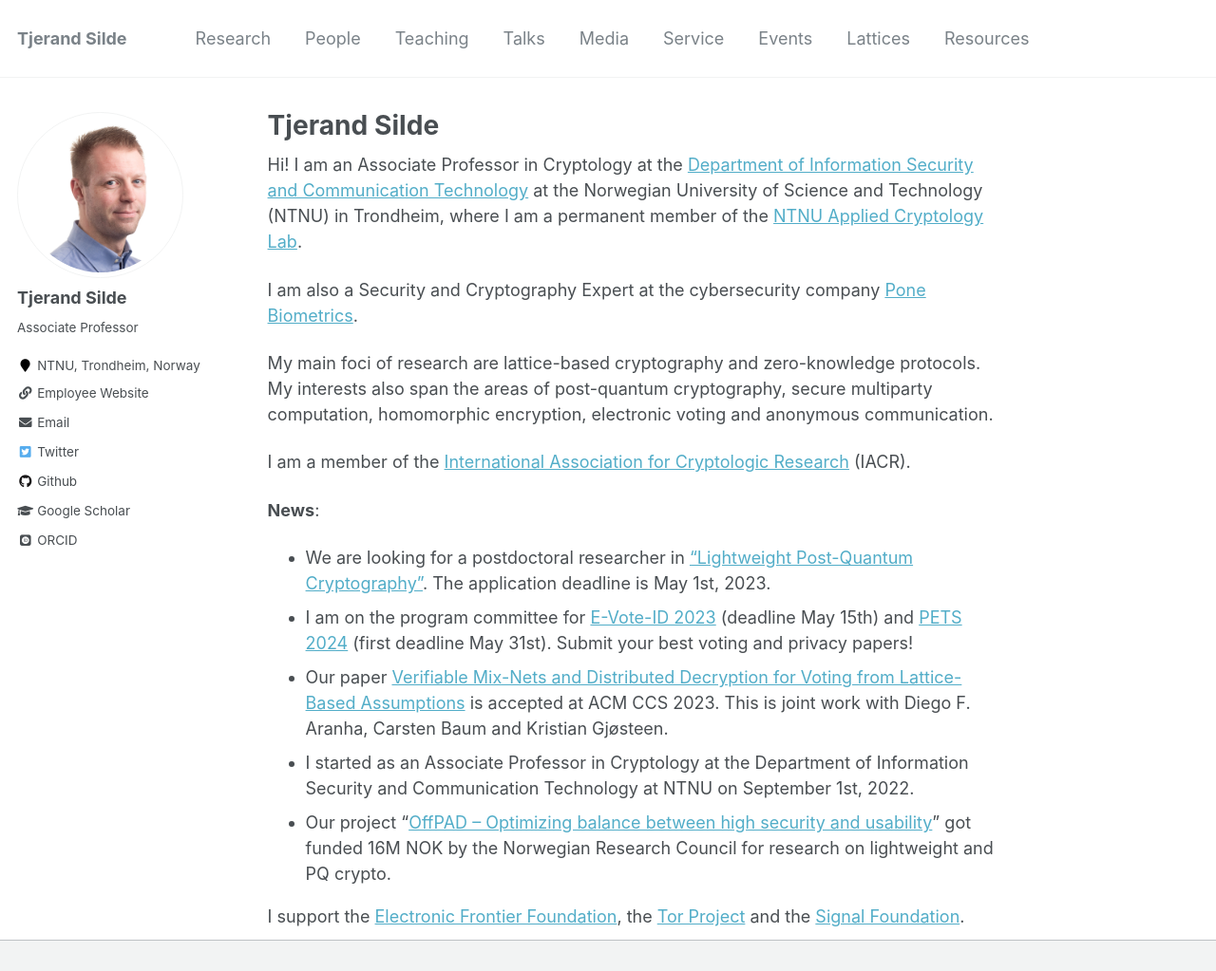
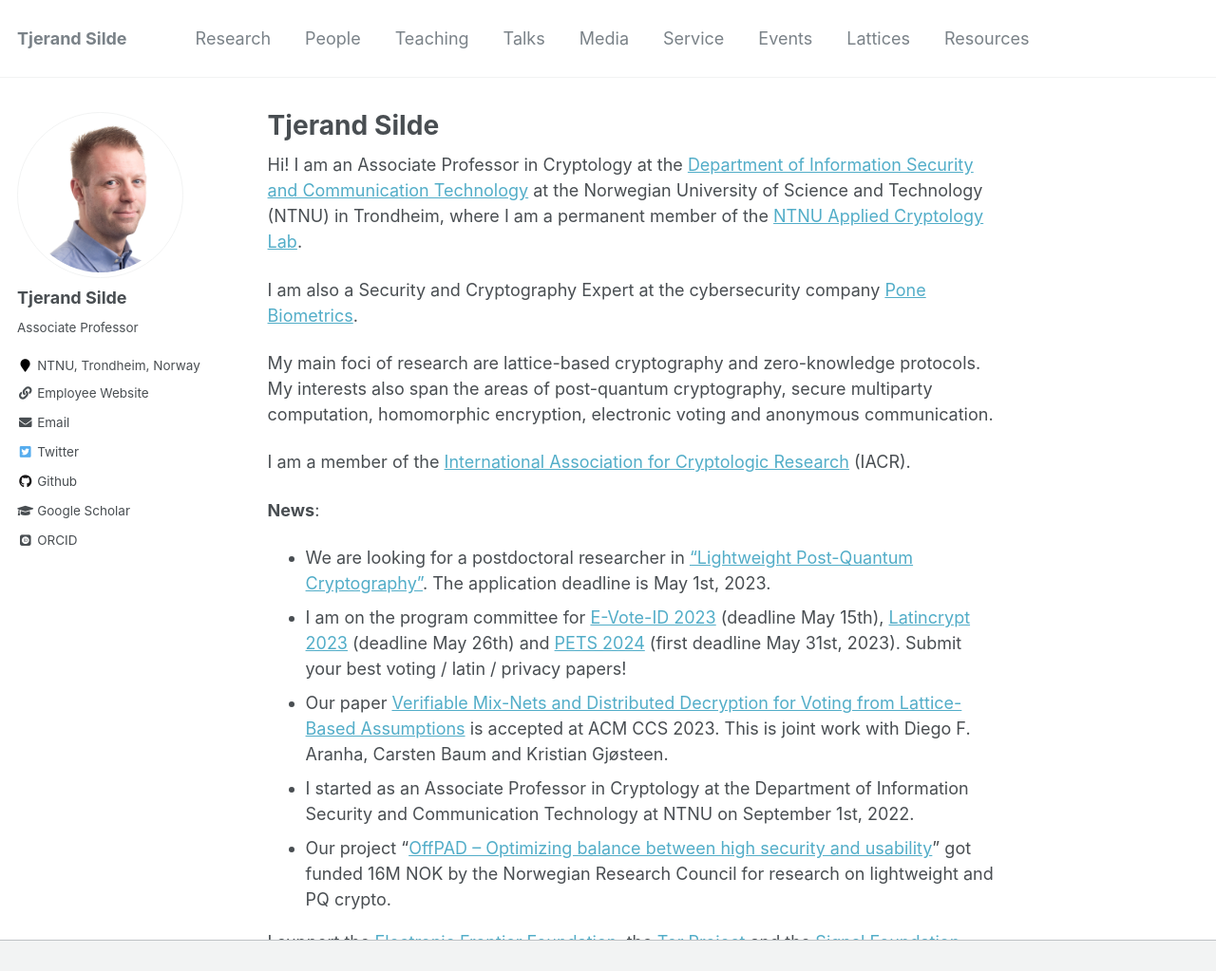
Before and after one commit to tjesi/tjesi.github.io, a Jekyll site: the page built from _pages/about.md, in a window 1280 px wide and 1219 px high, cut to the strip 0-1023 px from the top of the window. Shown: the whole strip at 95% size. Built offline with Jekyll 4.4.1, drawn with Linux system fonts in a browser that asks for light colours; some web fonts are replaced.

Commit message:
Update about.md

```diff
--- a/_pages/about.md
+++ b/_pages/about.md
@@ -19,7 +19,7 @@
 **News**:
 
 - We are looking for a postdoctoral researcher in ["Lightweight Post-Quantum Cryptography"](https://www.jobbnorge.no/en/available-jobs/job/243244/postdoctoral-fellow-in-lightweight-post-quantum-cryptography). The application deadline is May 1st, 2023.
-- I am on the program committee for [E-Vote-ID 2023](https://e-vote-id.org) (deadline May 15th) and [PETS 2024](https://www.petsymposium.org) (first deadline May 31st). Submit your best voting and privacy papers!
+- I am on the program committee for [E-Vote-ID 2023](https://e-vote-id.org) (deadline May 15th), [Latincrypt 2023](https://www.espe.edu.ec/latincrypt) (deadline May 26th) and [PETS 2024](https://www.petsymposium.org) (first deadline May 31st, 2023). Submit your best voting / latin / privacy papers!
 - Our paper [Verifiable Mix-Nets and Distributed Decryption for Voting from Lattice-Based Assumptions](https://eprint.iacr.org/2022/422.pdf) is accepted at ACM CCS 2023. This is joint work with Diego F. Aranha, Carsten Baum and Kristian Gjøsteen.
 - I started as an Associate Professor in Cryptology at the Department of Information Security and Communication Technology at NTNU on September 1st, 2022.
 - Our project "[OffPAD -- Optimizing balance between high security and usability](https://prosjektbanken.forskningsradet.no/en/project/FORISS/321619)" got funded 16M NOK by the Norwegian Research Council for research on lightweight and PQ crypto.
```
